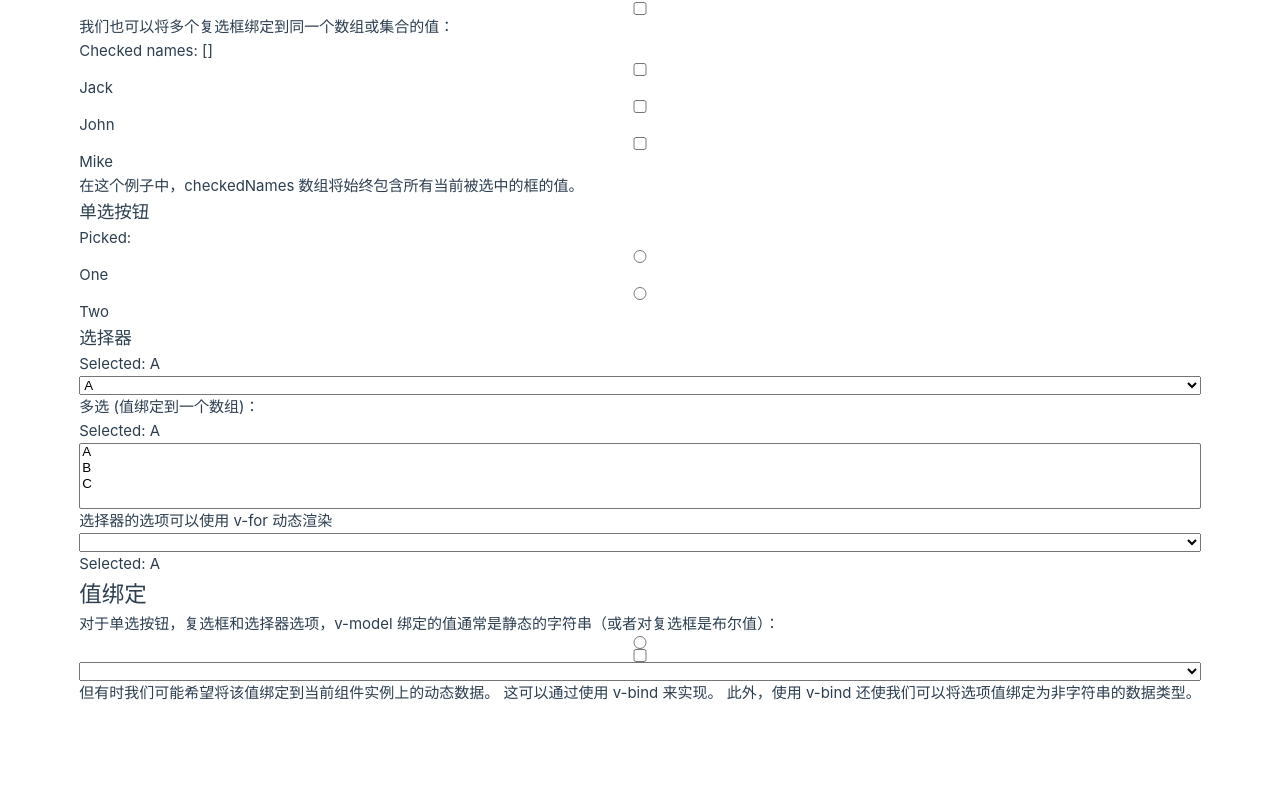
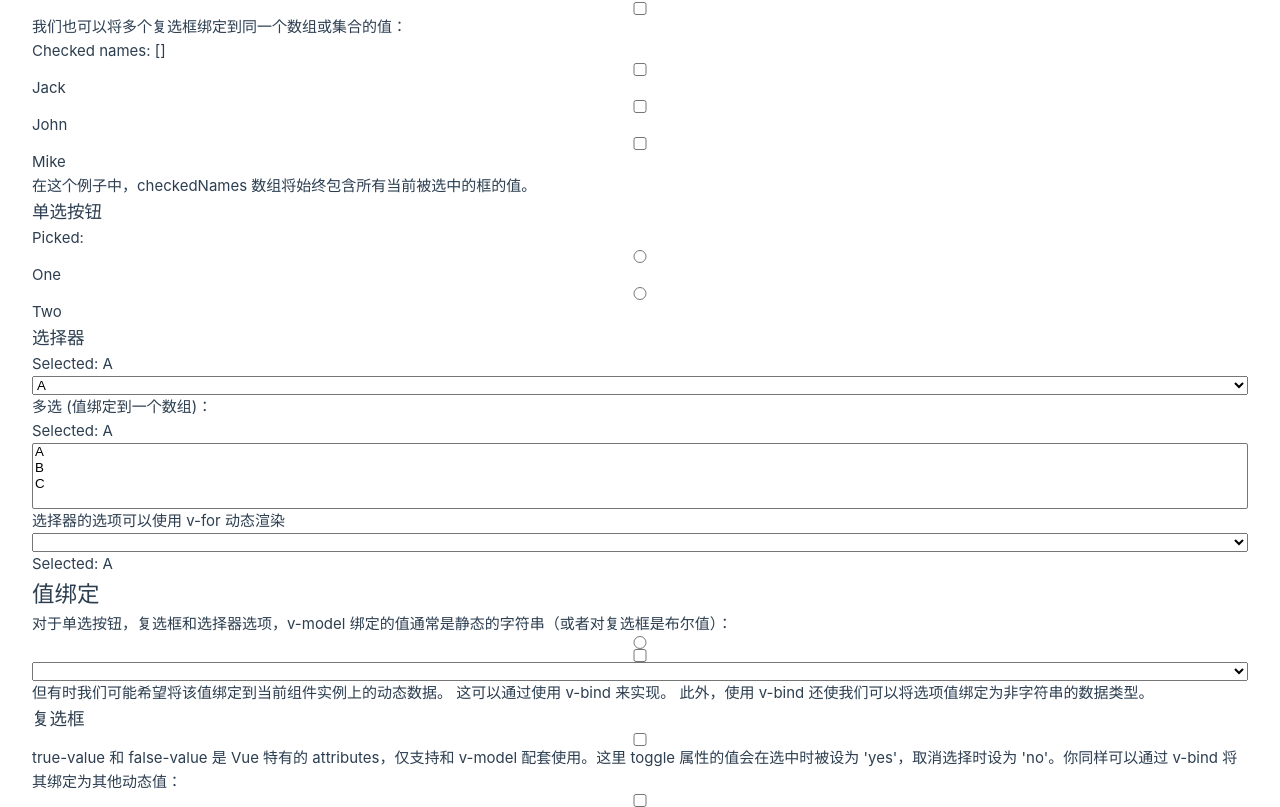
Before and after one commit to ShenlongDev/vue_xx, a Vue app: page / in a window 1280 px wide. Shown: the part 625-1432 px from the top of the page. Before the commit the page ends 1330 px from the top, so only its background shows below. Built offline with nearby package versions, Linux system fonts and the light colour scheme.

Commit message:
复选框

```diff
--- a/src/HandleForm.vue
+++ b/src/HandleForm.vue
@@ -101,4 +101,16 @@ const options = ref([
     这可以通过使用 v-bind 来实现。
     此外，使用 v-bind 还使我们可以将选项值绑定为非字符串的数据类型。
   </p>
+  <h3>复选框</h3>
+  <input
+  type="checkbox"
+  v-model="toggle"
+  true-value="yes"
+  false-value="no" />
+  <p>true-value 和 false-value 是 Vue 特有的 attributes，仅支持和 v-model 配套使用。这里 toggle 属性的值会在选中时被设为 'yes'，取消选择时设为 'no'。你同样可以通过 v-bind 将其绑定为其他动态值：</p>
+  <input
+  type="checkbox"
+  v-model="toggle"
+  :true-value="dynamicTrueValue"
+  :false-value="dynamicFalseValue" />
 </template>
```
